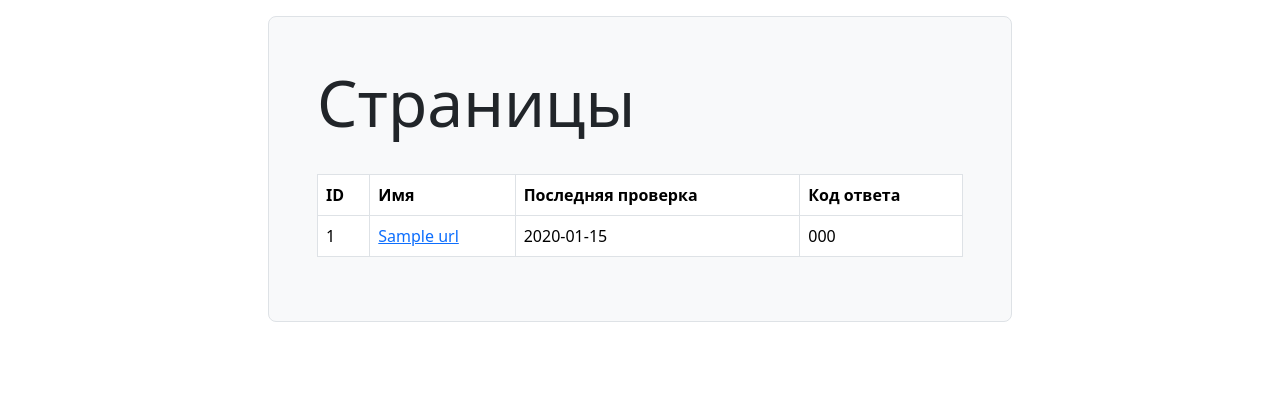
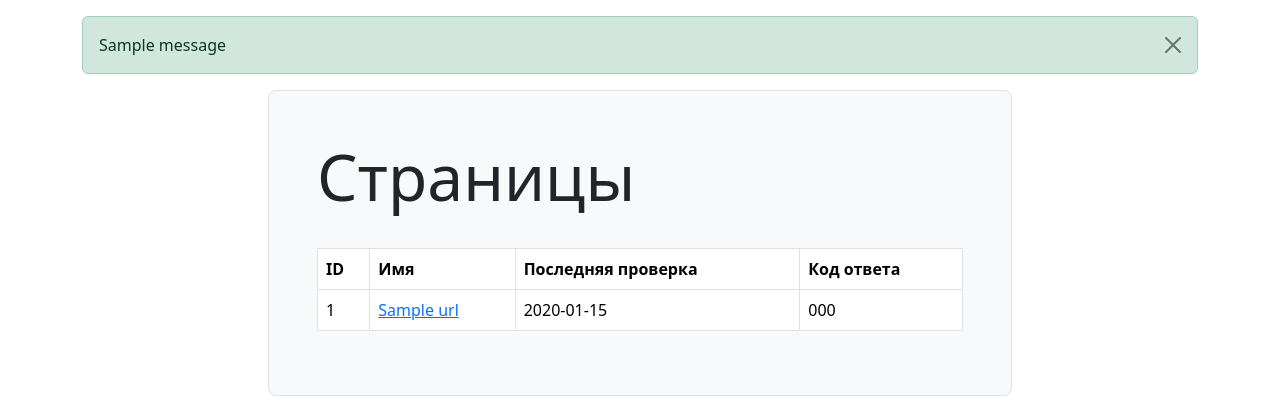
Before and after one commit to webAmoeba/page-analyzer, a Flask app: page /urls in a window 1280 px wide. Shown: the part 56-476 px from the top of the page. Run offline with Flask 3, Linux system fonts and the light colour scheme; one stand-in notice (Sample message) is shown; a database or web service that is not in the repository returns one stand-in record (values such as "Sample title"); some libraries are stand-ins or nearby versions.

Commit message:
feat: add flash message display to urls template

```diff
--- a/page_analyzer/templates/urls.html
+++ b/page_analyzer/templates/urls.html
@@ -5,6 +5,18 @@
 {% endblock %}
 
 {% block content %}
+
+{% with messages = get_flashed_messages(with_categories=true) %}
+{% if messages %}
+{% for category, message in messages %}
+<div class="alert alert-{{ category }} alert-dismissible fade show" role="alert">
+    {{ message }}
+    <button type="button" class="btn-close" data-bs-dismiss="alert" aria-label="Закрыть"></button>
+</div>
+{% endfor %}
+{% endif %}
+{% endwith %}
+
 <section class="col-12 col-md-10 col-lg-8 mx-auto border rounded-3 bg-light p-5">
     <h1 class="display-3">Страницы</h1>
     <br>
```
